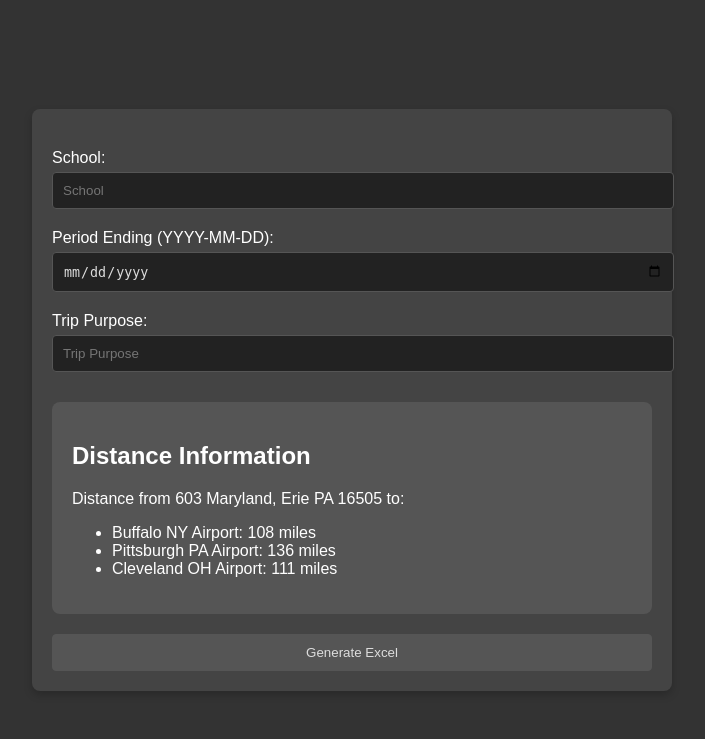
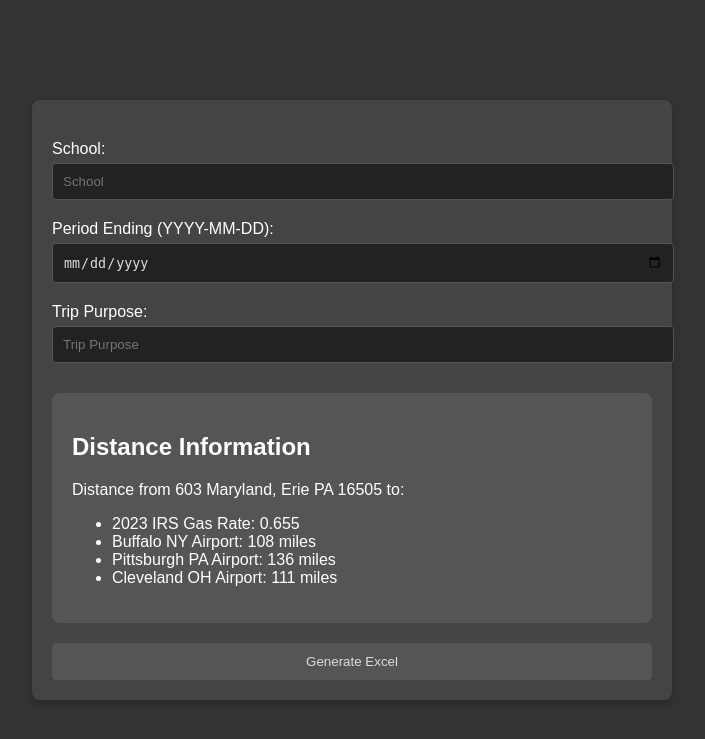
Before and after one commit to tsmith4014/automate_expense_report, a Flask app: page / in a window 1280 px wide. Shown: the top 739 px of the page, without its empty margins (288-993 px from the left). Run offline with Flask 3, Linux system fonts and the light colour scheme.

Commit message:
updated .html

```diff
--- a/templates/index.html
+++ b/templates/index.html
@@ -76,6 +76,7 @@
         <h2>Distance Information</h2>
         <p>Distance from 603 Maryland, Erie PA 16505 to:</p>
         <ul>
+          <li>2023 IRS Gas Rate: 0.655</li>
           <li>Buffalo NY Airport: 108 miles</li>
           <li>Pittsburgh PA Airport: 136 miles</li>
           <li>Cleveland OH Airport: 111 miles</li>
```
